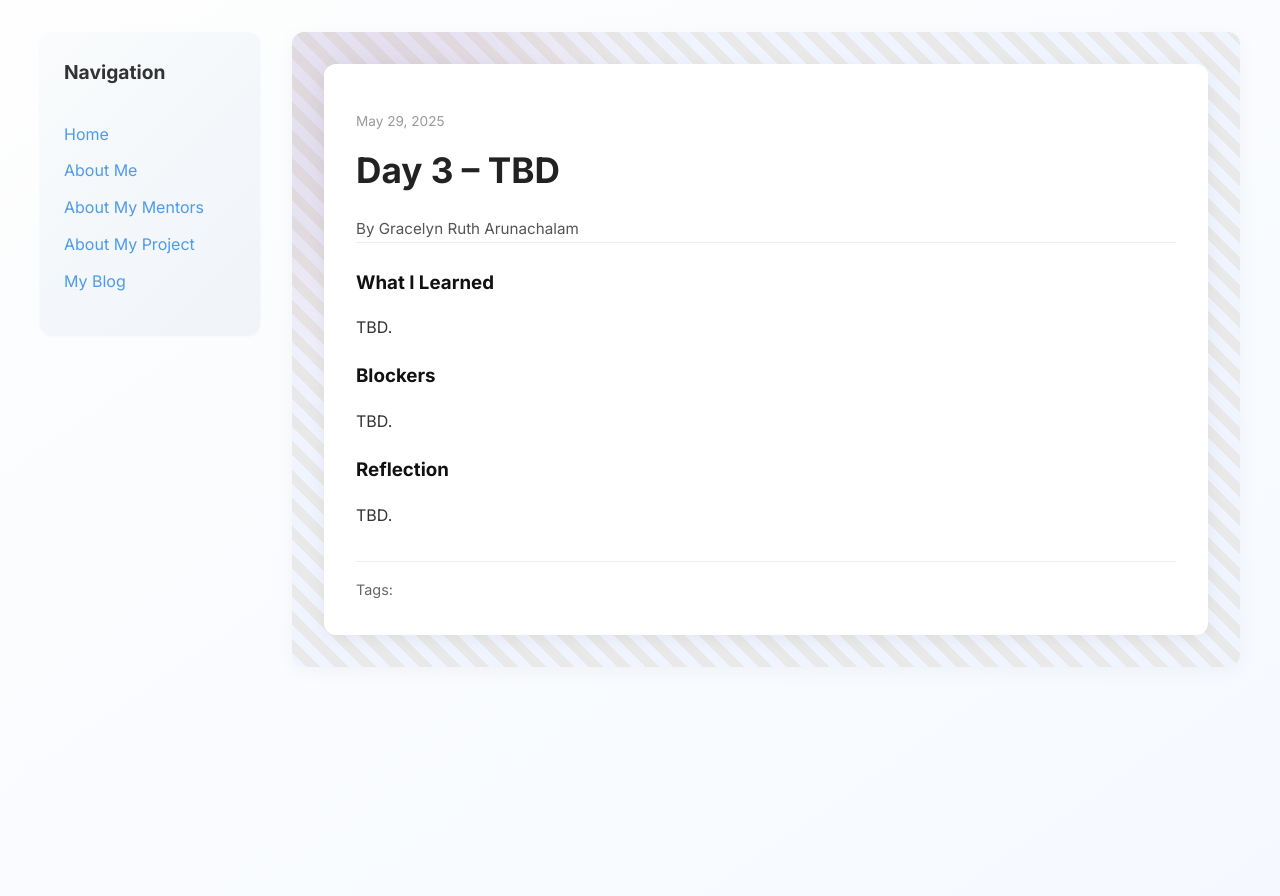
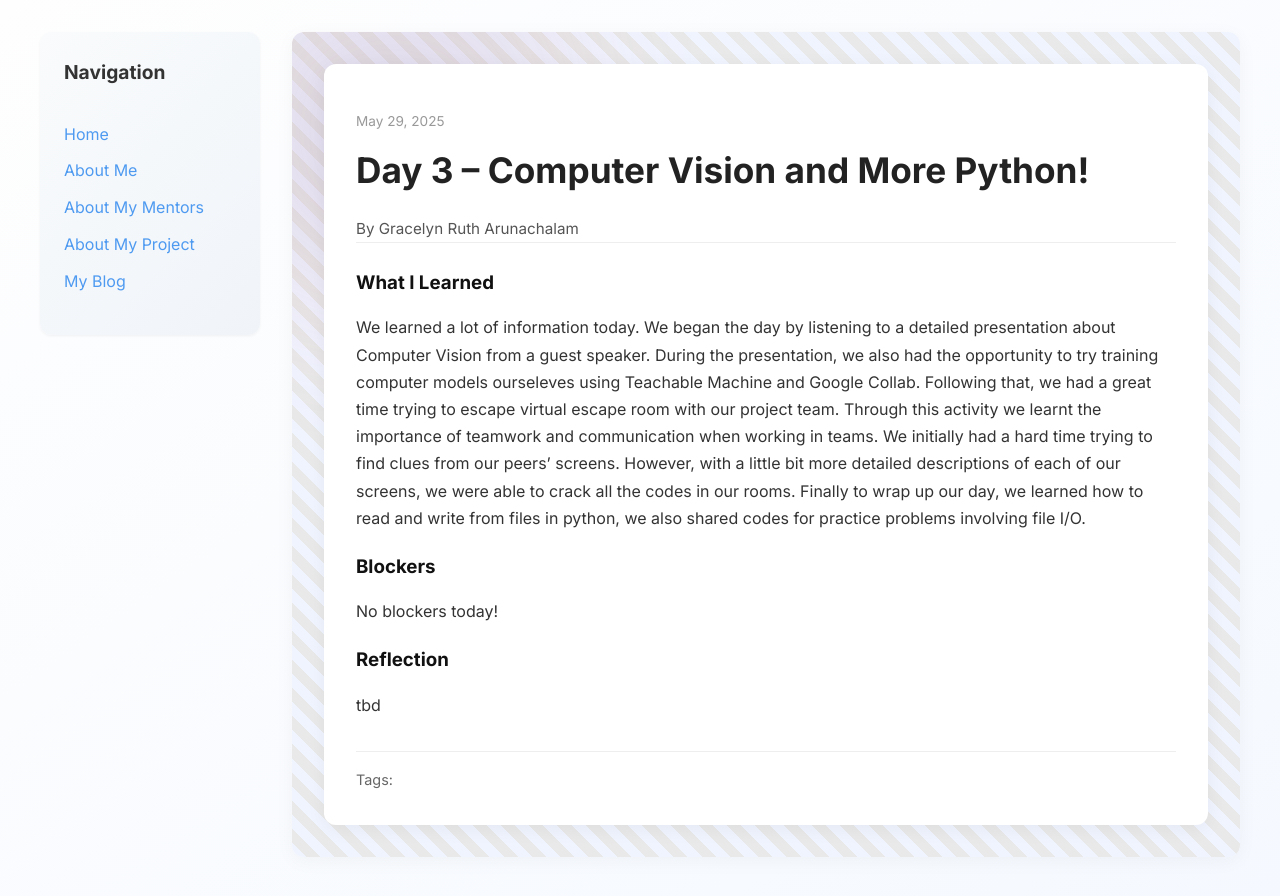
Before and after one commit to GracelynRuth/GracelynRuth.github.io, a Jekyll site: the page built from _posts/2025-05-29-day-3.md, in a window 1280 px wide. Shown: the top 896 px of the page. Built offline with Jekyll 4.4.1, drawn with Linux system fonts in a browser that asks for light colours.

Commit message:
Update 2025-05-29-day-3.md

```diff
--- a/_posts/2025-05-29-day-3.md
+++ b/_posts/2025-05-29-day-3.md
@@ -1,17 +1,17 @@
 ---
 layout: post
-title: "Day 3 – TBD"
+title: "Day 3 – Computer Vision and More Python!"
 date: 2025-05-29
 author: Gracelyn Ruth Arunachalam
 permalink: /day3.html
 tags: []
 
 what_i_learned: |
-  TBD.
+  We learned a lot of information today. We began the day by listening to a detailed presentation about Computer Vision from a guest speaker. During the presentation, we also had the opportunity to try training computer models ourseleves using Teachable Machine and Google Collab. Following that, we had a great time trying to escape virtual escape room with our project team. Through this activity we learnt the importance of teamwork and communication when working in teams. We initially had a hard time trying to find clues from our peers' screens. However, with a little bit more detailed descriptions of each of our screens, we were able to crack all the codes in our rooms. Finally to wrap up our day, we learned how to read and write from files in python, we also shared codes for practice problems involving file I/O.
 
 blockers: |
-  TBD.
+  No blockers today!
 
 reflection: |
-  TBD.
+  tbd
 ---
```
